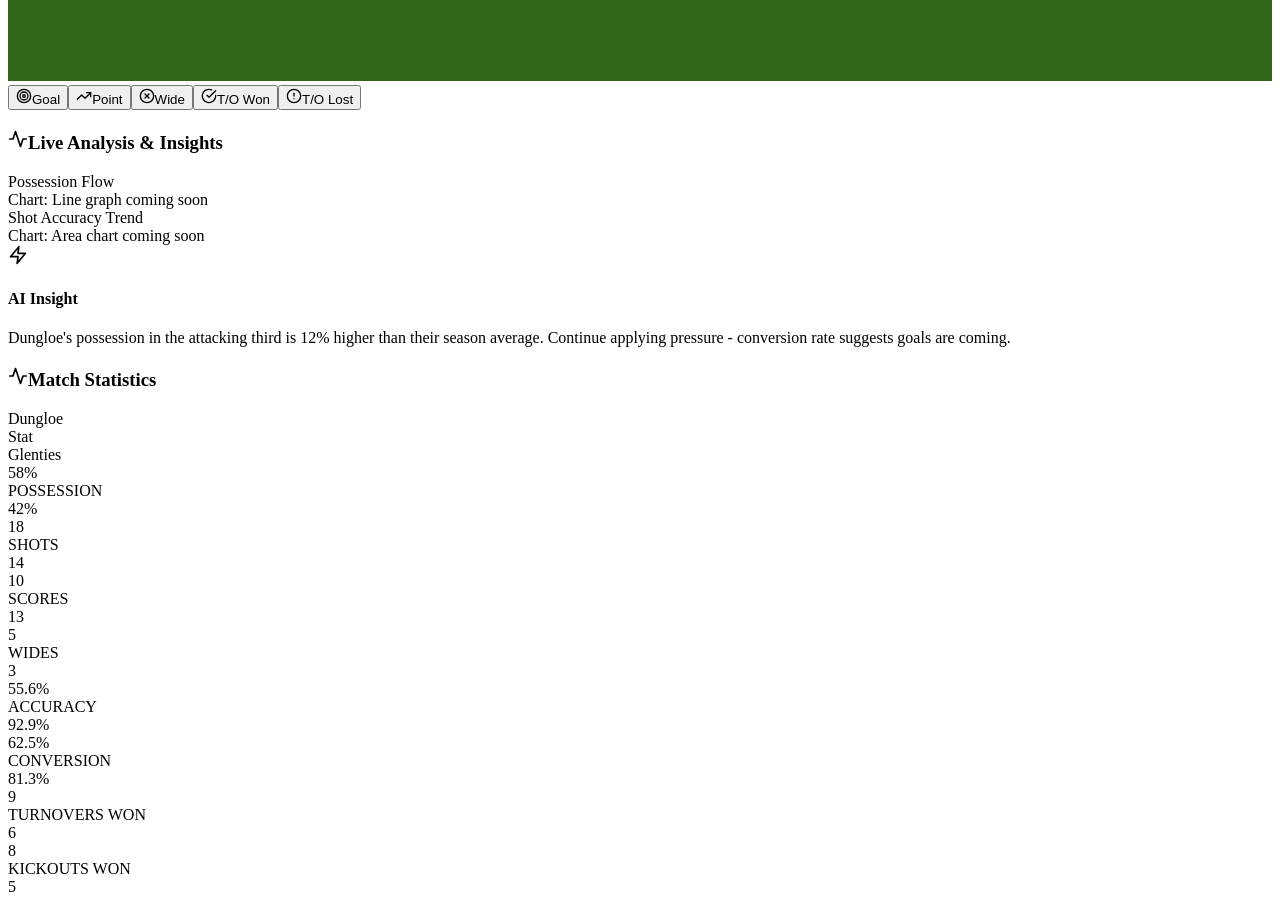
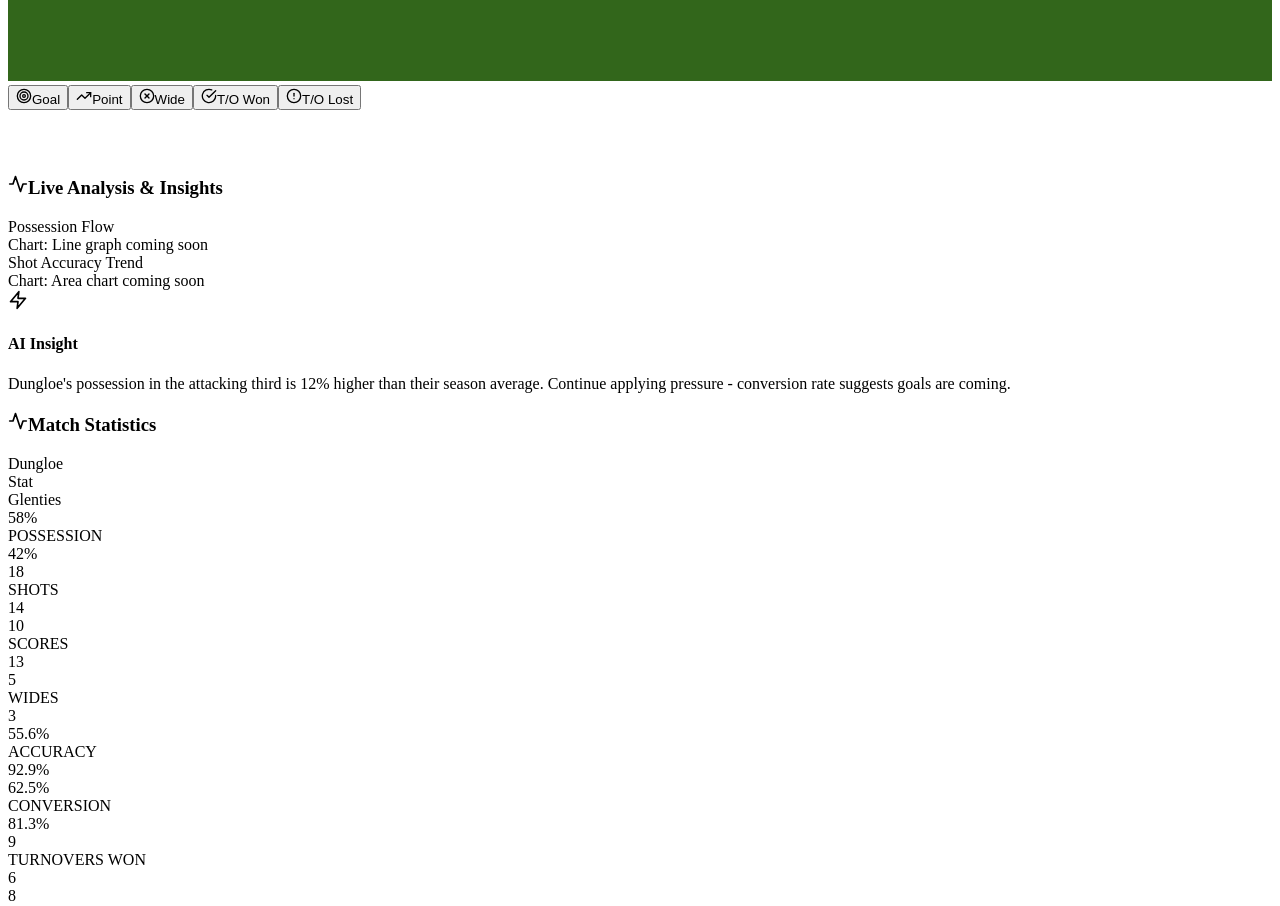
Before and after one commit to owenodgitpull/onestat-gaa-analytics, a React (Vite) app in the folder frontend/: page /match/new in a window 1280 px wide. Shown: the part 1443-2349 px from the top of the page. Built offline with nearby package versions, Linux system fonts and the light colour scheme; the HTML template or start-up script is replaced by a standard one.

Commit message:
fix: Remove space-y-4 from parent and use inline style for spacing

```diff
--- a/frontend/src/pages/MatchRecording.tsx
+++ b/frontend/src/pages/MatchRecording.tsx
@@ -194,9 +194,9 @@ export default function MatchRecording() {
 
       <div className="grid grid-cols-1 lg:grid-cols-3 gap-6">
         {/* Main Pitch Area */}
-        <div className="lg:col-span-2 space-y-4">
+        <div className="lg:col-span-2">
           {/* Pitch */}
-          <div className="glass-card p-6 relative">
+          <div className="glass-card p-6 relative mb-4">
             <GAAPitch
               ballPosition={ballPosition}
               onBallMove={setBallPosition}
@@ -249,8 +249,8 @@ export default function MatchRecording() {
             </div>
           </div>
 
-          {/* In-Game Analysis Section - Pushed Down More */}
-          <div className="glass-card p-6 mt-16">
+          {/* In-Game Analysis Section - Extra spacing added */}
+          <div className="glass-card p-6" style={{ marginTop: '4rem' }}>
             <h3 className="text-lg font-semibold mb-4 text-white flex items-center space-x-2">
               <Activity size={20} className="text-white" />
               <span>Live Analysis & Insights</span>
```
